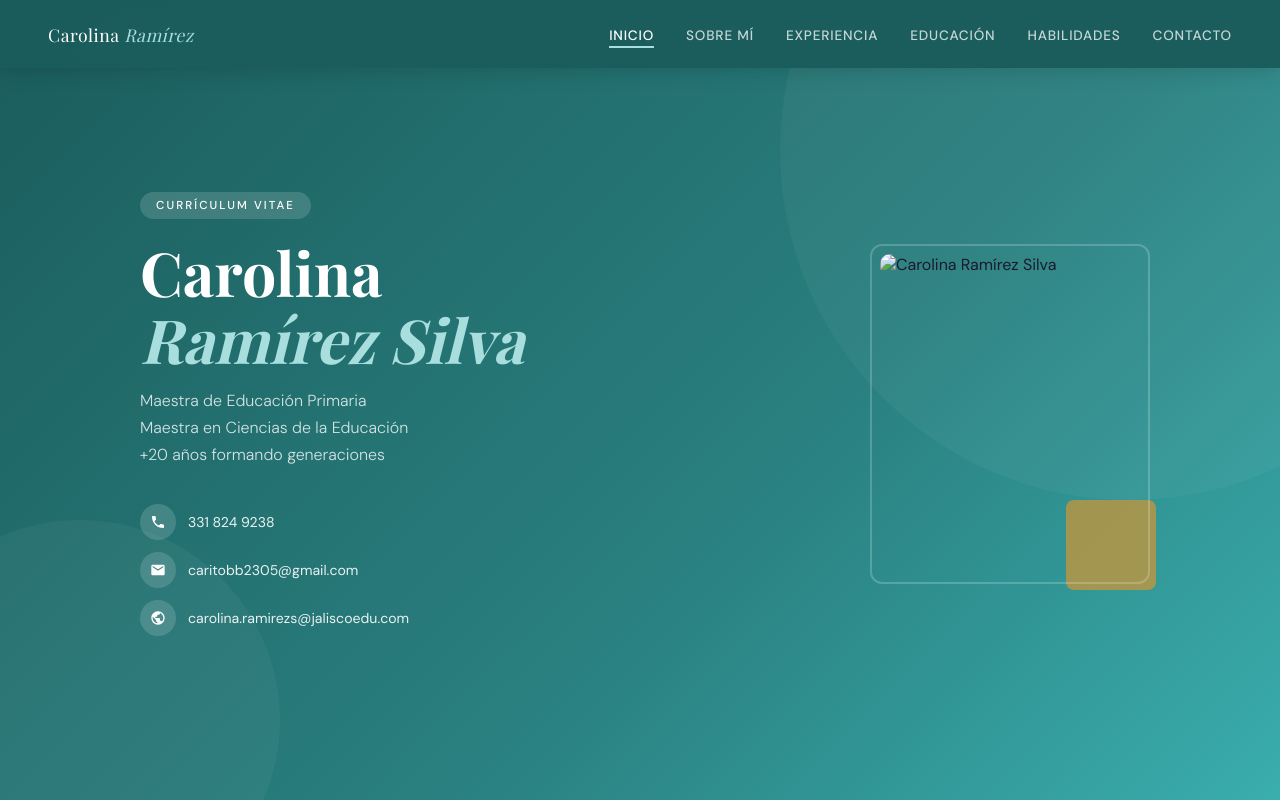
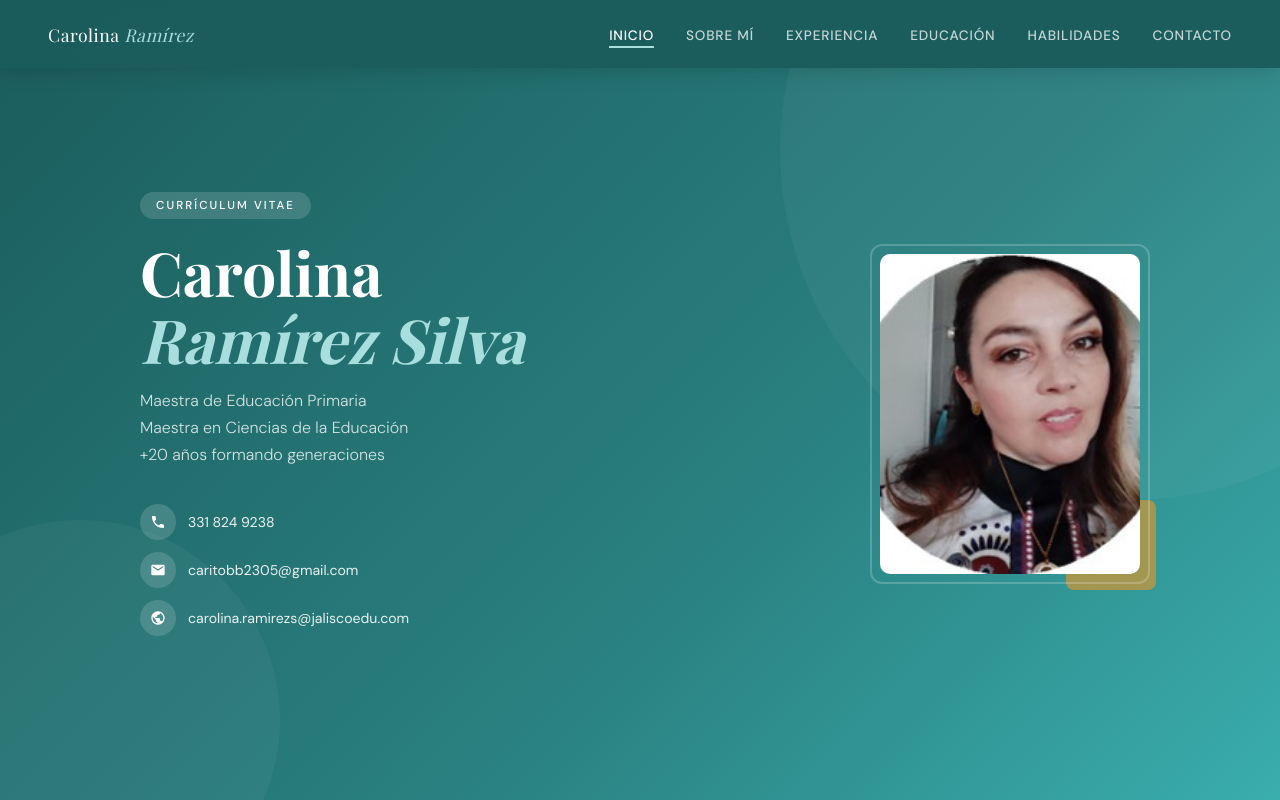
Before and after one commit to CarolinaMaestra/CarolinaMaestra, a plain HTML site: page index.html in a window 1280 px wide. Shown: the top 800 px of the page. Drawn offline with nearby package versions, Linux system fonts and the light colour scheme; a web font is replaced by a local one.

Commit message:
Add files via upload

```diff
--- a/index.html
+++ b/index.html
@@ -49,7 +49,7 @@
       </div>
     </div>
     <div class="photo-wrap">
-      <img src="img/foto_caro.jpeg" alt="Carolina Ramírez Silva"/>
+      <img src="img/foto_caro.jpg" alt="Carolina Ramírez Silva"/>
       <div class="photo-fallback">
         <svg width="52" height="52" viewBox="0 0 24 24"><path d="M12 12c2.7 0 4.8-2.1 4.8-4.8S14.7 2.4 12 2.4 7.2 4.5 7.2 7.2 9.3 12 12 12zm0 2.4c-3.2 0-9.6 1.6-9.6 4.8v2.4h19.2v-2.4c0-3.2-6.4-4.8-9.6-4.8z"/></svg>
         <span>foto_caro.jpeg</span>
```
